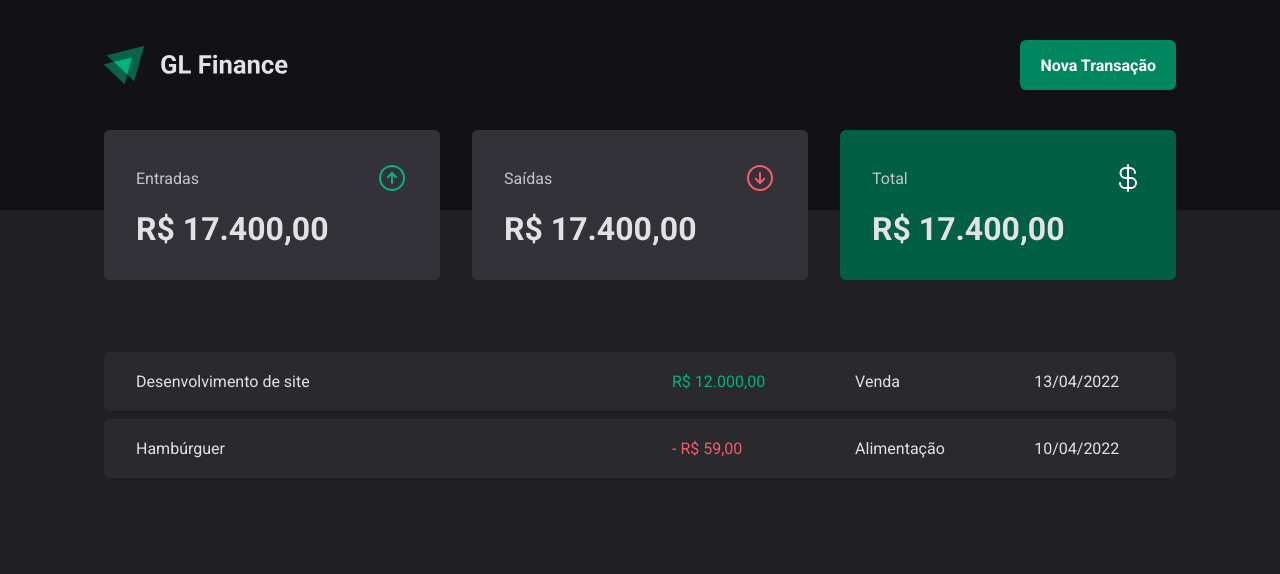
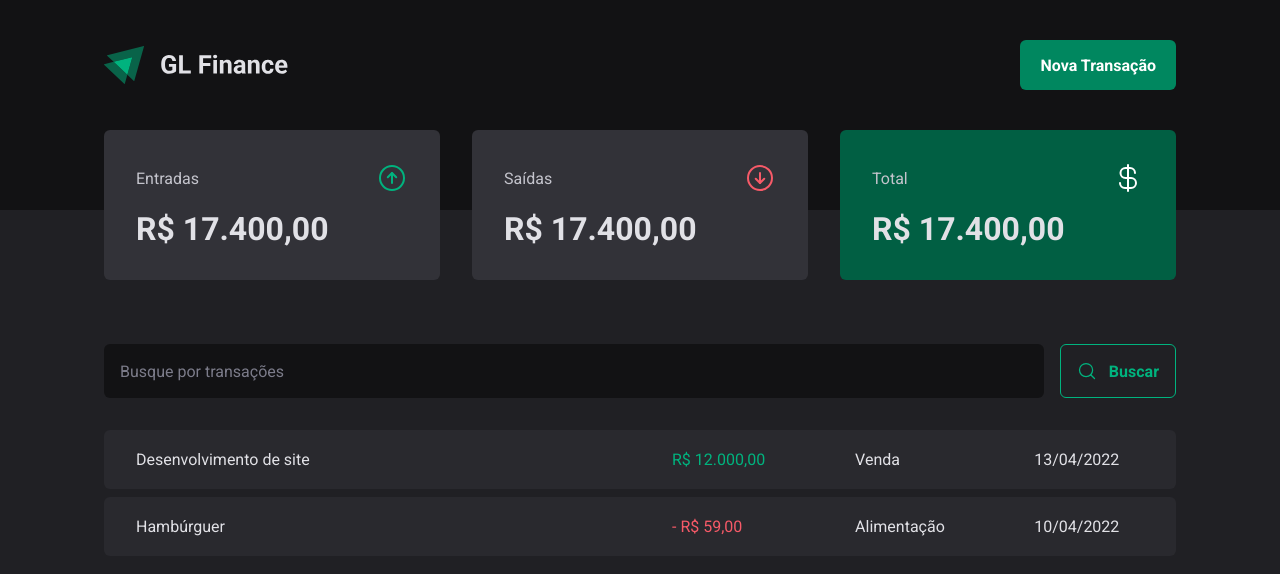
Before and after one commit to Gian-Lucas/gl-finance, a React (Vite) app: page / in a window 1280 px wide. Shown: the top 574 px of the page. Built offline with nearby package versions, Linux system fonts and the light colour scheme.

Commit message:
search form component

```diff
--- /dev/null
+++ b/src/components/SearchForm/index.tsx
@@ -0,0 +1,15 @@
+import { MagnifyingGlass } from "phosphor-react";
+import { SearchFormContainer } from "./styles";
+
+export function SearchForm() {
+  return (
+    <SearchFormContainer>
+      <input type="text" placeholder="Busque por transações" />
+
+      <button type="submit">
+        <MagnifyingGlass size={20} />
+        Buscar
+      </button>
+    </SearchFormContainer>
+  );
+}
--- /dev/null
+++ b/src/components/SearchForm/styles.ts
@@ -0,0 +1,42 @@
+import styled from "styled-components";
+
+export const SearchFormContainer = styled.form`
+  display: flex;
+  gap: 1rem;
+
+  input {
+    flex: 1;
+    border-radius: 6px;
+    border: 0;
+    background: ${(props) => props.theme["gray-900"]};
+    color: ${(props) => props.theme["gray-300"]};
+    padding: 1rem;
+
+    &::placeholder {
+      color: ${(props) => props.theme["gray-500"]};
+    }
+  }
+
+  button {
+    display: flex;
+    align-items: center;
+    gap: 0.75rem;
+
+    cursor: pointer;
+
+    border: 0;
+    padding: 1rem;
+    background: transparent;
+    border: 1px solid ${(props) => props.theme["green-300"]};
+    color: ${(props) => props.theme["green-300"]};
+    font-weight: bold;
+    border-radius: 6px;
+
+    &:hover {
+      background: ${(props) => props.theme["green-500"]};
+      border-color: ${(props) => props.theme["green-500"]};
+      color: ${(props) => props.theme["white"]};
+      transition: background-color 0.2s, color 0.2s, border-color 0.2s;
+    }
+  }
+`;
--- a/src/pages/Transactions/index.tsx
+++ b/src/pages/Transactions/index.tsx
@@ -1,4 +1,5 @@
 import { Header } from "../../components/Header";
+import { SearchForm } from "../../components/SearchForm";
 import { Summary } from "../../components/Summary";
 import {
   TransactionsContainer,
@@ -13,6 +14,8 @@
       <Summary />
 
       <TransactionsContainer>
+        <SearchForm />
+
         <TransactionsTable>
           <tbody>
             <tr>
--- a/src/pages/Transactions/styles.ts
+++ b/src/pages/Transactions/styles.ts
@@ -11,7 +11,7 @@
   width: 100%;
   border-collapse: separate;
   border-spacing: 0 0.5rem;
-  /* margin-top: 1.5rem; */
+  margin-top: 1.5rem;
 
   td {
     padding: 1.25rem 2rem;
```
